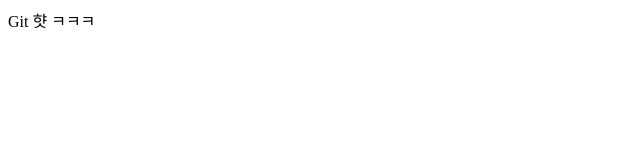
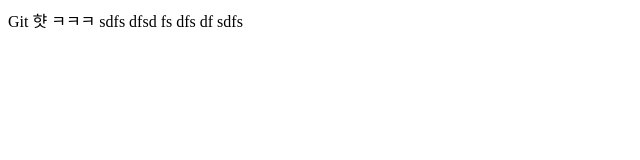
Before and after one commit to fisheye333/test_git, a plain HTML site: page index.html in a window 1280 px wide. Shown: the whole page, without its empty margins (0-640 px from the left). Drawn offline with Linux system fonts and the light colour scheme.

Commit message:
git에 올라가나 테스트

```diff
--- a/index.html
+++ b/index.html
@@ -6,5 +6,11 @@
 </head>
 <body>
 	Git 햣 ㅋㅋㅋ
+	sdfs
+	dfsd
+	fs
+	dfs
+	df
+	sdfs
 </body>
 </html>
```
